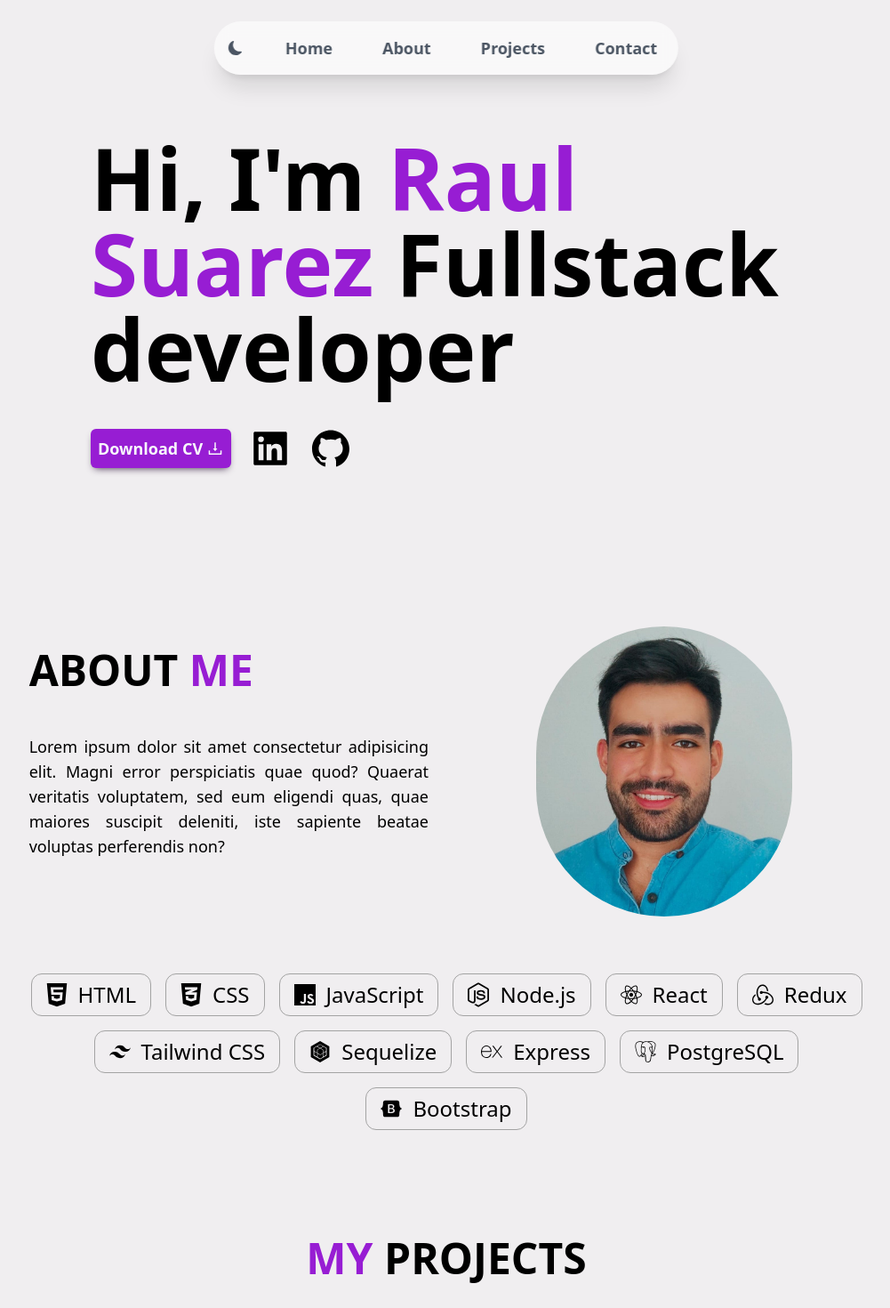
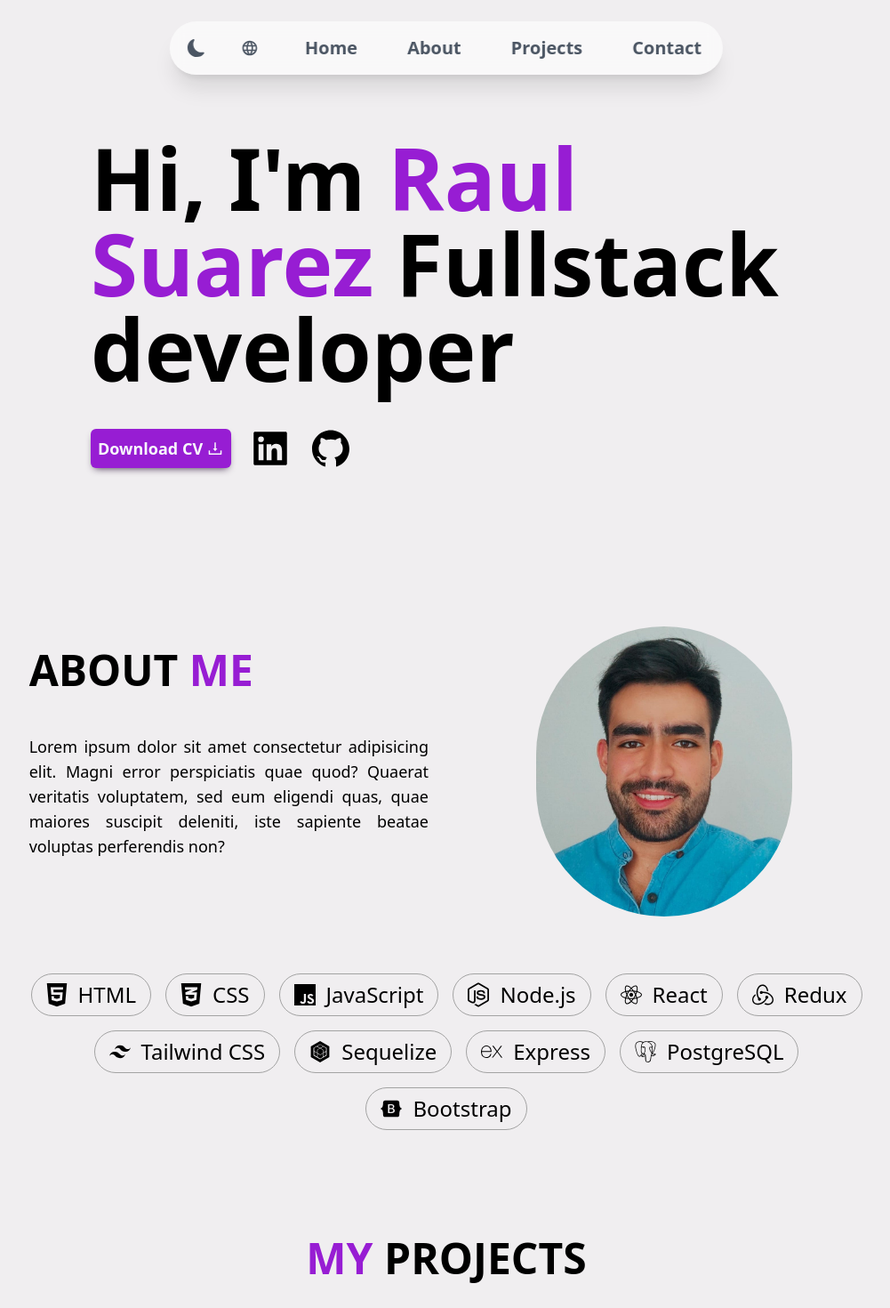
Before and after one commit to RSuarezLastra/Portfolio, a React (Vite) app: page / in a window 1280 px wide. Shown: the top 1470 px of the page at 89% size, without its empty margins (138-1139 px from the left). Built offline with nearby package versions, Linux system fonts and the light colour scheme.

Commit message:
animacion seccion contacto

```diff
--- a/src/components/Button.jsx
+++ b/src/components/Button.jsx
@@ -2,7 +2,7 @@ const ButtonOne = (props) => {
 
     return (
         <>
-            <button className=' rounded-md  text-sm sm:text-lg p-1 sm:p-2 text-slate-50 font-semibold bg-seance-700 hover:bg-seance-900 dark:hover:text-slate-50 dark:hover:bg-neutral-900 flex items-center gap-1  transition-all ease-in shadow-[0_4px_9px_-4px_#351f41]'
+            <button className=' rounded-md  text-sm sm:text-lg p-1 sm:p-2 text-slate-50 font-semibold bg-seance-700 hover:bg-seance-900 dark:hover:text-slate-50  flex items-center gap-1  transition-all ease-in shadow-[0_4px_9px_-4px_#351f41]'
                 onClick={props.onClick}> {props.label} <span>{props.icon}</span> </button>
 
         </>
--- a/src/components/Contact.jsx
+++ b/src/components/Contact.jsx
@@ -5,6 +5,7 @@ import ButtonTwo from './buttonTwo';
 import { FiPhone, FiMail, FiMapPin } from 'react-icons/fi';
 import { IoMdSend } from 'react-icons/io';
 import axios from 'axios';
+import { motion } from 'framer-motion';
 
 const Contact = () => {
 
@@ -37,7 +38,13 @@ const Contact = () => {
     }
 
     return (
-        <section id='contact' className='h-screen w-3/4 lg:w-2/3 mx-auto scroll-mt-24'>
+        <motion.section
+            id='contact'
+            className='h-screen w-3/4 lg:w-2/3 mx-auto scroll-mt-24'
+            initial={{ opacity: 0 }}
+            whileInView={{ opacity: 1 }}
+            transition={{ duration: 1 }}
+            viewport={{ once: true }}>
             <h2 className="text-center font-semibold text-3xl sm:text-5xl mb-8 dark:text-slate-100">CONTACT <span className='text-seance-700'>ME</span></h2>
 
             <div className=' bg-shark-100 dark:bg-neutral-900  px-0 lg:px-6 grid grid-cols-1 md:grid-cols-2 gap-8 rounded-xl'>
@@ -63,7 +70,7 @@ const Contact = () => {
                     <Box
                         id="contact-form"
                         onSubmit={handleSubmit}
-                        className='bg-slate-50 rounded-xl p-5 dark:bg-neutral-400'
+                        className='bg-slate-50 rounded-xl p-5 dark:bg-neutral-300'
                         component="form">
                         <h3 className="text-center font-semibold text-3xl mb-6" >Send a message</h3>
                         <div >
@@ -107,7 +114,7 @@ const Contact = () => {
 
                 </div>
             </div>
-        </section>
+        </motion.section>
     )
 }
 
--- a/src/components/Navbar/Nav.jsx
+++ b/src/components/Navbar/Nav.jsx
@@ -1,6 +1,7 @@
 import { useEffect, useState } from 'react';
 import { motion } from 'framer-motion';
 import { BsFillMoonFill, BsSunFill } from "react-icons/bs";
+import { MdLanguage } from "react-icons/md";
 import links from './links';
 
 const Nav = () => {
@@ -29,14 +30,19 @@ const Nav = () => {
                 transition={{ delay: 0.2 }}>
                 <ul className="flex justify-evenly items-center text-gray-600">
                     <li className='flex items-center'>
-                        <button onClick={handleChangeTheme} className='dark:text-slate-200 dark:hover:text-slate-50 hover:text-gray-950 '>
-                            {theme === 'dark' ? (< BsSunFill size={16} />) : (<BsFillMoonFill size={16} />)}
+                        <button onClick={handleChangeTheme} className='p-1 text-sm sm:text-lg md:text-xl hover:text-gray-950 hover:bg-slate-200/60 dark:text-slate-300 dark:hover:text-slate-50  dark:hover:bg-neutral-700 rounded-full transition-all ease-in'>
+                            {theme === 'dark' ? (< BsSunFill />) : (<BsFillMoonFill />)}
+                        </button>
+                    </li>
+                    <li className='flex items-center'>
+                        <button className='p-1 ml-2 sm:ml-8 text-sm sm:text-lg md:text-xl hover:text-gray-950 hover:bg-slate-200/60 dark:text-slate-300 dark:hover:text-slate-50  dark:hover:bg-neutral-700 rounded-full transition-all ease-in'>
+                            <MdLanguage />
                         </button>
                     </li>
                     {links.map(lin => (
                         <li key={lin.hash}
-                            className="ml-4 sm:ml-10 hover:bg-slate-200/60 dark:hover:bg-slate-600/25 rounded-full transition-all ease-in px-0 sm:px-2 ">
-                            <a className='text-sm sm:text-lg font-semibold hover:text-gray-950 dark:text-slate-300 dark:hover:text-slate-50' href={lin.hash}>{lin.name}</a>
+                            className="ml-3 sm:ml-10 hover:bg-slate-200/60 dark:hover:bg-slate-600/25 rounded-full transition-all ease-in px-0 sm:px-2  dark:hover:bg-neutral-700">
+                            <a className='text-sm sm:text-lg md:text-xl font-semibold hover:text-gray-950 dark:text-slate-300 dark:hover:text-slate-50 ' href={lin.hash}>{lin.name}</a>
                         </li>
                     ))}
                 </ul>
--- a/src/components/Skills.jsx
+++ b/src/components/Skills.jsx
@@ -37,14 +37,14 @@ const Skills = () => {
                 {skillsData.map((skill, index) => (
                     <motion.li
                         key={index}
-                        className='flex items-center p-2 sm:px-4 h-8 sm:h-12 rounded-xl border border-neutral-400   dark:bg-neutral-500 dark:border-neutral-500'
+                        className='flex items-center p-2 sm:px-4 h-8 sm:h-12 rounded-full border border-neutral-400    dark:border-neutral-500'
                         variants={fadeInAnimationVariants}
                         initial='initial'
                         whileInView='animate'
                         viewport={{ once: true }}
                         custom={index}>
-                        <div className='flex items-center w-4 sm:w-6 mr-1 sm:mr-3'> {skill.icon}</div>
-                        <p className='text-sm sm:text-base md:text-2xl'>{skill.name}</p>
+                        <div className='flex items-center w-4 sm:w-6 mr-1 sm:mr-3 dark:text-neutral-300'> {skill.icon}</div>
+                        <p className='text-sm sm:text-base md:text-2xl dark:text-neutral-300'>{skill.name}</p>
                     </motion.li>
                 ))}
 
--- a/src/components/buttonTwo.jsx
+++ b/src/components/buttonTwo.jsx
@@ -2,7 +2,7 @@ const ButtonTwo = (props) => {
 
     return (
         <>
-            <button className='rounded-full text-sm sm:text-base p-2  text-slate-50 font-semibold bg-seance-700 hover:bg-seance-900 dark:hover:text-slate-50 dark:hover:bg-neutral-900 flex items-center gap-1  transition-all ease-in shadow-[0_4px_9px_-4px_#351f41]'
+            <button className='rounded-full text-sm sm:text-base p-2  text-slate-50 font-semibold bg-seance-700 hover:bg-seance-900 dark:hover:text-slate-50  flex items-center gap-1  transition-all ease-in shadow-[0_4px_9px_-4px_#351f41]'
                 onClick={props.onClick}
                 type="submit"> {props.label} <span>{props.icon}</span> </button>
 
```
